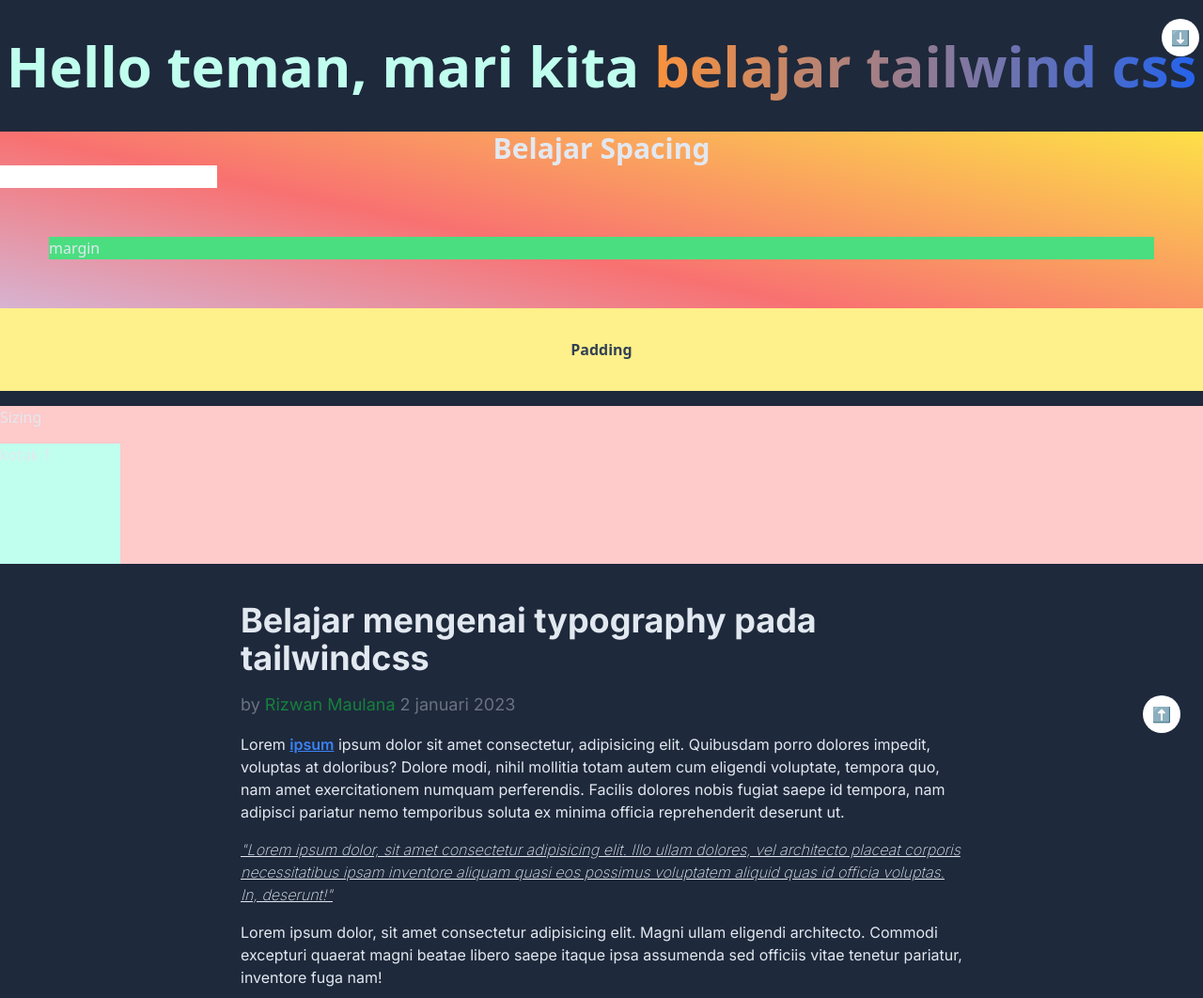
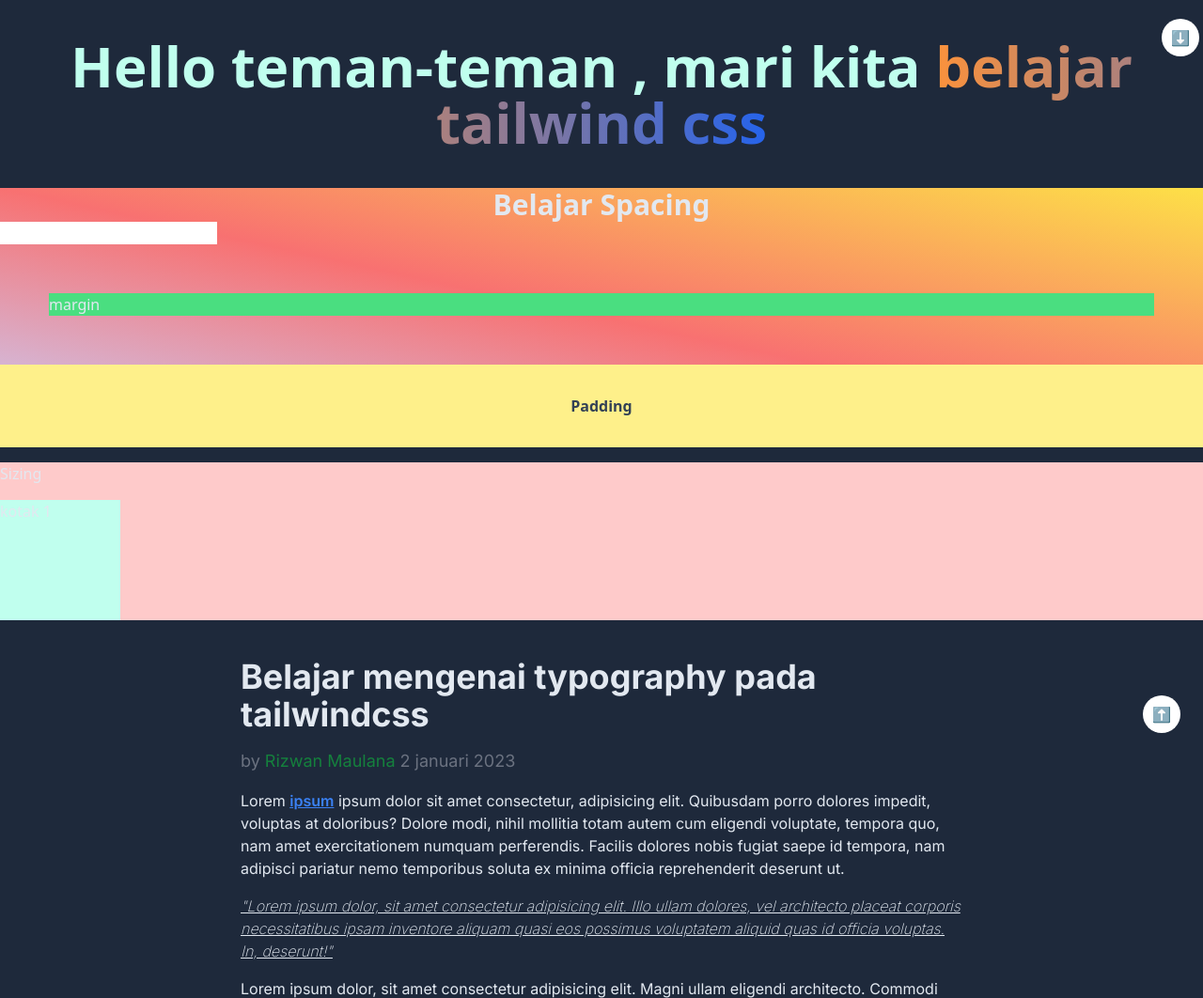
Before and after one commit to rizwanm0507/meteri-tailwindcss, a website: page index.html in a window 1280 px wide. Shown: the top 1062 px of the page at 94% size. Drawn offline with Linux system fonts and the light colour scheme.

Commit message:
menambhakan kata teman

```diff
--- a/index.html
+++ b/index.html
@@ -56,7 +56,7 @@
   </head>
   <body class="dark:bg-slate-800 dark:text-slate-200">
     <h1 class="0 my-10 text-center text-6xl font-bold">
-      Hello teman, mari kita
+      Hello teman-teman , mari kita
       <span
         class="bg-gradient-to-r from-orange-400 to-blue-600 bg-clip-text text-transparent"
       >
```
